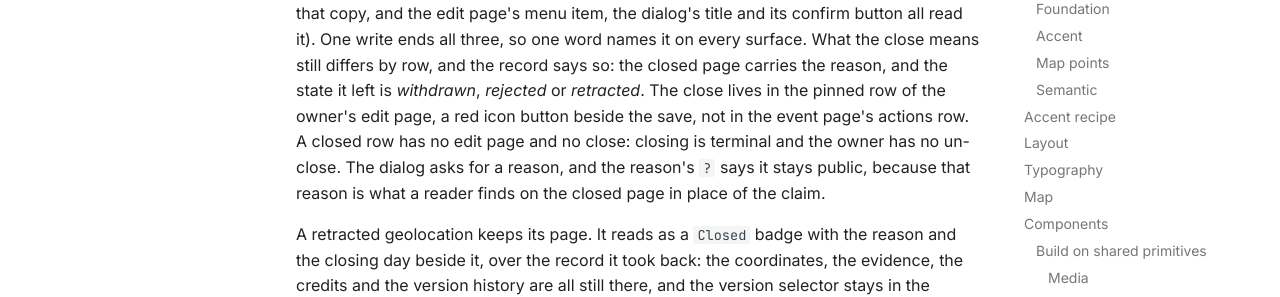
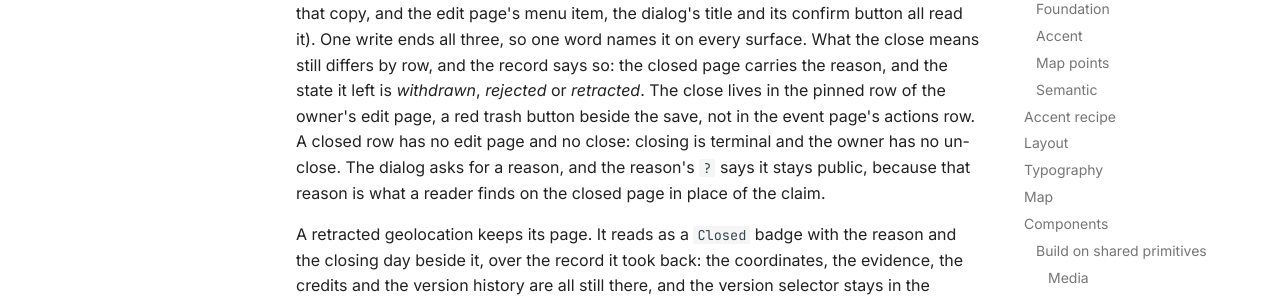
Before and after one commit to vidithq/vidit, an MkDocs documentation site: the page built from docs/design.md, in a window 1280 px wide and 900 px high, scrolled down 49108 px. Shown: the part 180-477 px from the top of the window. Built offline with MkDocs 1.6.1 and Material for MkDocs 9.7.7, drawn with Linux system fonts in a browser that asks for light colours; comment, search, counter and statistics services are not loaded; some of the changed text lies outside the part shown.

Commit message:
test(e2e): level the map with the first source, not the eyebrows
The Location eyebrow now always takes the sources row's 32px header
height, so the contract is the first blocks starting level. The edit
form diagram names the close a trash button.

Co-Authored-By: Claude Opus 5.5 <noreply@anthropic.com>
Signed-off-by: vidit-admin <admin@vidit.app>

````diff
--- a/docs/design.md
+++ b/docs/design.md
@@ -986,7 +986,7 @@ flowchart LR
 
 A notification carries no action. Each notification row links to the screen where you act: an approval request or a re-approval request to the event page, whose approvals hold **Approve** and **Decline**; a co-geolocator invitation to the event page, whose **Geolocator invitation** card holds **Accept** and **Decline**; an organization invite to the organization page, whose invite answer holds **Accept** and **Decline**. An answered request's row adds *Approved* or *Declined* to its label. Each row is a `<LinkRow variant="arrow">`: its delete control is a muted trash icon button inside the block, left of the arrow, named *Delete notification* with the tooltip *Delete*, that turns red on hover, deletes the row ([`DELETE /notifications/{id}`](api.md#delete-notificationsid)), and reloads the list and the sidebar dot. At 375px the sentence wraps and the trash and the arrow keep their place at the right edge.
 
-**One verb closes every shape.** The verb is *Close*, and only the noun changes with the row: *Close this request*, *Close this detection*, *Close this geolocation* ([`CloseEventDialog`](../frontend/src/components/event/CloseEventDialog.tsx) holds that copy, and the edit page's menu item, the dialog's title and its confirm button all read it). One write ends all three, so one word names it on every surface. What the close means still differs by row, and the record says so: the closed page carries the reason, and the state it left is *withdrawn*, *rejected* or *retracted*. The close lives in the pinned row of the owner's edit page, a red icon button beside the save, not in the event page's actions row. A closed row has no edit page and no close: closing is terminal and the owner has no un-close. The dialog asks for a reason, and the reason's `?` says it stays public, because that reason is what a reader finds on the closed page in place of the claim.
+**One verb closes every shape.** The verb is *Close*, and only the noun changes with the row: *Close this request*, *Close this detection*, *Close this geolocation* ([`CloseEventDialog`](../frontend/src/components/event/CloseEventDialog.tsx) holds that copy, and the edit page's menu item, the dialog's title and its confirm button all read it). One write ends all three, so one word names it on every surface. What the close means still differs by row, and the record says so: the closed page carries the reason, and the state it left is *withdrawn*, *rejected* or *retracted*. The close lives in the pinned row of the owner's edit page, a red trash button beside the save, not in the event page's actions row. A closed row has no edit page and no close: closing is terminal and the owner has no un-close. The dialog asks for a reason, and the reason's `?` says it stays public, because that reason is what a reader finds on the closed page in place of the claim.
 
 A retracted geolocation keeps its page. It reads as a `Closed` badge with the reason and the closing day beside it, over the record it took back: the coordinates, the evidence, the credits and the version history are all still there, and the version selector stays in the actions row, since walking what the record used to claim is exactly what a reader does after a retraction. The map's side panel and the forms carry no actions row at all. The panel previews a row whose own page is one click away on the title, so acting on the record belongs there rather than in a preview of it; a form's primary action is its own Publish or Save, in the sticky actions over the fields it applies, and sharing or reporting a row one is in the middle of rewriting acts on a record that is not the one on screen. A review pass adds its own controls to the detection form's sticky actions instead (the queue position and Skip).
 
@@ -1041,7 +1041,7 @@ On a `requested` or `detected` row, version 0, it is the publish form: every fie
 
 On a `geolocated` row it is **Edit geolocation**: the same field bricks and the same editable fields, every source included, and a **Save version N** whose first click asks for an optional **Version note** in a popover and whose confirm writes, because a version adds a version and overwrites nothing. The button names the number it would produce, so the reader sees what they are about to create rather than what is on screen. A save that would move no versioned field is refused in the form, without a request: the banner reads *Nothing changed since version N*, which is the sentence the server's own refusal maps to. Some inputs hold less than their column does, a link's post time and a source's capture time (minutes) and the event time (no seconds), so a field still holding what the row seeded it with is treated as untouched and goes back at the row's precision rather than as its own truncation. Otherwise every edit of a typo would quietly take the seconds off a published record, and no save would ever count as unchanged.
 
-**The owner's management lives on the edit page.** The event page's actions row carries only **Edit** for the owner; what the owner does to the record beyond correcting it sits on the edit page: the close, a red icon button in the pinned row, and the geolocators in the title section's byline.
+**The owner's management lives on the edit page.** The event page's actions row carries only **Edit** for the owner; what the owner does to the record beyond correcting it sits on the edit page: the close, a red trash button in the pinned row, and the geolocators in the title section's byline.
 
 ```mermaid
 flowchart TB
@@ -1082,7 +1082,7 @@ flowchart TB
     banner["`the error banner`"]:::shared
     popover["`**Popover** on Save version N
     the Version note, Save version N`"]:::shared
-    close["`**Close**, a red icon button
+    close["`**Close**, a red trash button
     Close this geolocation, detection or request`"]:::shared
     dialog["`**CloseEventDialog**
     the reason, Cancel, the close`"]:::shared
````
Also changed, not shown: 1 other file.
